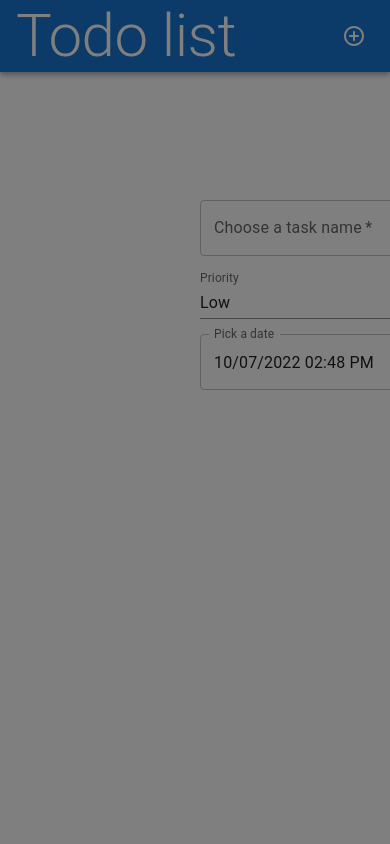
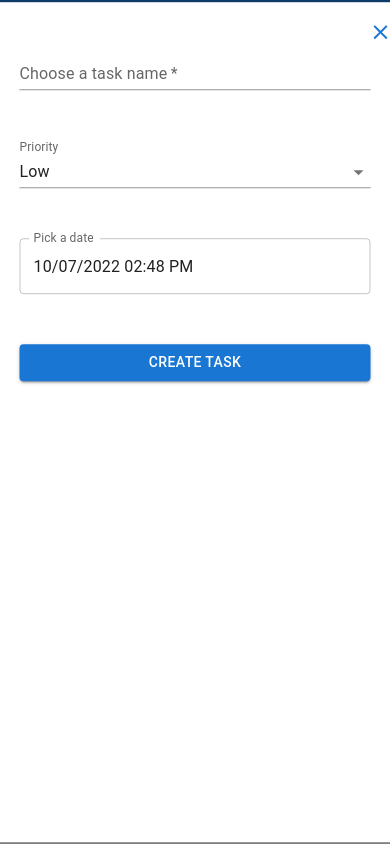
Before and after one commit to PMagatteS/react-todo-list, a React (Create React App) app: page / in a window 390 px wide. Both pictures are taken after a click on the button 354 px from the left and 36 px from the top of the page. Built offline with nearby package versions, Linux system fonts and the light colour scheme.

Commit message:
add responsive style to the form

```diff
--- a/src/components/ModalForm.js
+++ b/src/components/ModalForm.js
@@ -6,11 +6,16 @@ import {
   Select,
   MenuItem,
   Modal,
+  Button,
+  IconButton,
 } from "@mui/material";
 import { DateTimePicker } from "@mui/x-date-pickers/DateTimePicker";
 import { AdapterDayjs } from "@mui/x-date-pickers/AdapterDayjs";
 import { LocalizationProvider } from "@mui/x-date-pickers/LocalizationProvider";
 import { useStateContext } from "../utils/HandleTasks";
+import { formStyle } from "../style";
+import { Close } from "@material-ui/icons";
+
 import React from "react";
 
 const ModalForm = () => {
@@ -24,18 +29,13 @@ const ModalForm = () => {
        onClose={toggleModal}
       >
       <Box
-        sx={{
-          width: 600,
-          height: 600,
-          marginTop: "200px",
-          marginLeft: "200px",
-          display: "flex",
-          flexDirection: "column",
-          gap: "15px",
-        }}
+        sx={formStyle.formBox}
       >
-        <FormControl variant="standard">
-          <TextField required label="Choose a task name"  onChange={getName} ></TextField>
+         <IconButton color="primary" sx={formStyle.closeButton} >
+            <Close></Close>
+          </IconButton>
+        <FormControl >
+          <TextField variant="standard" required label="Choose a task name"  onChange={getName} ></TextField>
         </FormControl>
         <FormControl variant="standard">
           <InputLabel id="priority-label">Priority</InputLabel>
@@ -45,9 +45,10 @@ const ModalForm = () => {
             <MenuItem value="High"  >High</MenuItem>
           </Select>
         </FormControl>
-        <FormControl>
+        <FormControl >
           <LocalizationProvider dateAdapter={AdapterDayjs}>
             <DateTimePicker
+              variant="standard"
               label="Pick a date"
               value={date}
               onChange={changeDate}
@@ -55,6 +56,7 @@ const ModalForm = () => {
             />
           </LocalizationProvider>
         </FormControl>
+        <Button  variant="contained" >Create task</Button>
       </Box>
           </Modal>
 
--- a/src/style.js
+++ b/src/style.js
@@ -4,3 +4,28 @@ export const cardStyle = {
     cardTypography: {flexGrow:1, margin:"auto"},
     trashIcon: {color: "red", margin:"auto"}
 }
+
+export const formStyle = {
+   formBox : {
+    padding: 5,
+    bgcolor: 'background.paper',
+    position: 'absolute',
+    top: '50%',
+    left: '50%',
+    transform: 'translate(-50%, -50%)',
+    height: ["90%",600,500],
+    width: ["90%",400,400],
+    display: "flex",
+    flexDirection: "column",
+    gap: ["50px", "100px", "100px"],
+},
+
+
+    closeButton: {
+        display: [null, "none", "none"],
+        position: "absolute",
+        top: 10,
+        right: 10,
+    },
+
+}
--- a/src/utils/HandleTasks.js
+++ b/src/utils/HandleTasks.js
@@ -47,7 +47,7 @@ export const StateContext = ({children}) => {
 
     const changeDate = (newValue) => {
         const newDate = dayjs(newValue).toString()
-        if(!dayjs().isBefore(newDate)){
+        if(!dayjs().isBefore(newDate)||dayjs(newValue).toString()==="Invalid Date"){
           console.log('will handle this error later');
         }else{
           setDate(newValue);
```
